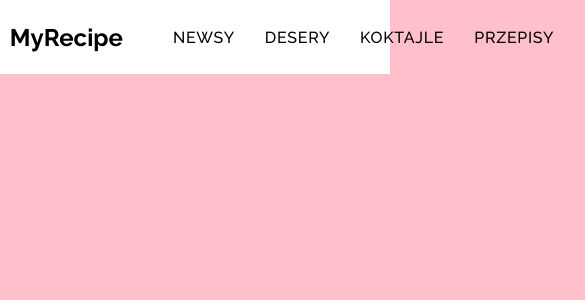
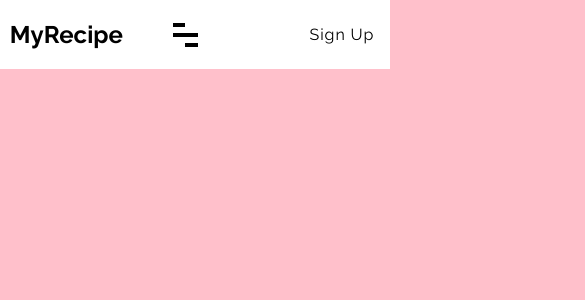
Before and after one commit to wojank/share-my-recipe, a Vue app in the folder frontend/: page / in a window 390 px wide. Shown: the top 300 px of the page, 585 px wide, since content can reach past the window. Built offline with nearby package versions, Linux system fonts and the light colour scheme.

Commit message:
8th, created Navbar component

```diff
--- a/frontend/src/assets/sass/_reset.scss
+++ b/frontend/src/assets/sass/_reset.scss
@@ -9,3 +9,8 @@ ul {
   list-style: none;
   padding: 0;
 }
+
+a {
+  text-decoration: none;
+  color: inherit;
+}
--- a/frontend/src/assets/sass/components/navbar.scss
+++ b/frontend/src/assets/sass/components/navbar.scss
@@ -20,39 +20,55 @@
 }
 
 .nav {
+  transition: all 0.4s ease;
+
   &__list {
     display: flex;
-    gap: 30px;
+    gap: 22px;
   }
 
   &__list-item {
     text-transform: uppercase;
     font-weight: 500;
-    letter-spacing: 0.7px;
+    letter-spacing: 0.9px;
+    padding-right: 22px;
+
+    &:not(:last-child) {
+      border-right: 1px solid rgb(219, 214, 214);
+    }
+  }
+
+  &__list-link {
+    color: rgb(16, 16, 16);
 
     &:hover {
       cursor: pointer;
+      text-decoration: rgb(242, 167, 26) 5px underline;
+      text-decoration-skip-ink: none;
+      text-underline-offset: -0.2rem;
     }
   }
 }
 
 .hamburger {
-  // background-color: rgb(210, 210, 245);
-  width: 30px;
-  height: 30px;
   display: flex;
   align-items: center;
+  width: 25px;
+  height: 25px;
+  justify-content: center;
+  display: none;
 
   &:hover {
     cursor: pointer;
   }
 
   &__bar {
-    display: block;
+    display: inline-block;
     background-color: black;
     width: 100%;
     height: 4px;
     position: relative;
+    transition: all 0.4s ease;
 
     &::before {
       content: "";
@@ -76,3 +92,78 @@
     }
   }
 }
+
+.cta-sign {
+  font-size: 1rem;
+  letter-spacing: 0.9px;
+  background-color: transparent;
+  position: relative;
+
+  &::after {
+    content: "";
+    position: absolute;
+    bottom: -0.2rem;
+    left: 0;
+    width: 100%;
+    height: 3px;
+    background-color: orangered;
+    scale: 0 1;
+    transition: all ease 0.4s;
+  }
+  &:hover::after {
+    scale: 1 1;
+  }
+
+  &:hover {
+    cursor: pointer;
+  }
+}
+
+.rotate {
+  transform: rotate(90deg);
+}
+
+@media (max-width: 768px) {
+  .hamburger {
+    display: block;
+  }
+
+  .nav {
+    display: flex;
+    justify-content: flex-end;
+    position: fixed;
+    top: 69px;
+    bottom: 0;
+    left: -100%;
+    width: 100%;
+    background-color: rgba(0, 0, 0, 0.343);
+
+    &__list {
+      height: 100vh;
+      width: 40%;
+      background-color: rgb(174, 173, 235);
+      flex-direction: column;
+      align-items: center;
+      gap: 20px;
+      transition: all 0.4s ease;
+    }
+
+    &__list-item:first-child {
+      margin-top: 100px;
+    }
+
+    &__list-item:not(:last-child) {
+      border-right: none;
+    }
+  }
+}
+
+.open {
+  left: 0;
+}
+
+@media (max-width: 576px) {
+  .nav__list {
+    width: 100%;
+  }
+}
--- a/frontend/src/components/Navbar.vue
+++ b/frontend/src/components/Navbar.vue
@@ -1,4 +1,8 @@
-<script setup lang="ts"></script>
+<script setup lang="ts">
+import { ref } from "vue";
+
+const isOpen = ref(false);
+</script>
 
 <template>
   <header class="navbar">
@@ -7,16 +11,24 @@
         <div class="brand">
           <h2 class="brand__logo">MyRecipe</h2>
         </div>
-        <nav class="nav">
+        <nav :class="[{ open: isOpen }, 'nav']">
           <ul class="nav__list">
-            <li class="nav__list-item">Newsy</li>
-            <li class="nav__list-item">Desery</li>
-            <li class="nav__list-item">Koktajle</li>
-            <li class="nav__list-item">Przepisy</li>
+            <li class="nav__list-item">
+              <a href="#" class="nav__list-link">Newsy</a>
+            </li>
+            <li class="nav__list-item">
+              <a href="#" class="nav__list-link">Desery</a>
+            </li>
+            <li class="nav__list-item">
+              <a href="#" class="nav__list-link">Koktajle</a>
+            </li>
+            <li class="nav__list-item">
+              <a href="#" class="nav__list-link">Przepisy</a>
+            </li>
           </ul>
         </nav>
-        <div class="hamburger">
-          <span class="hamburger__bar"></span>
+        <div class="hamburger" @click="isOpen = !isOpen">
+          <span :class="[{ rotate: isOpen }, 'hamburger__bar']"></span>
         </div>
       </div>
       <button class="cta-sign">Sign Up</button>
```
